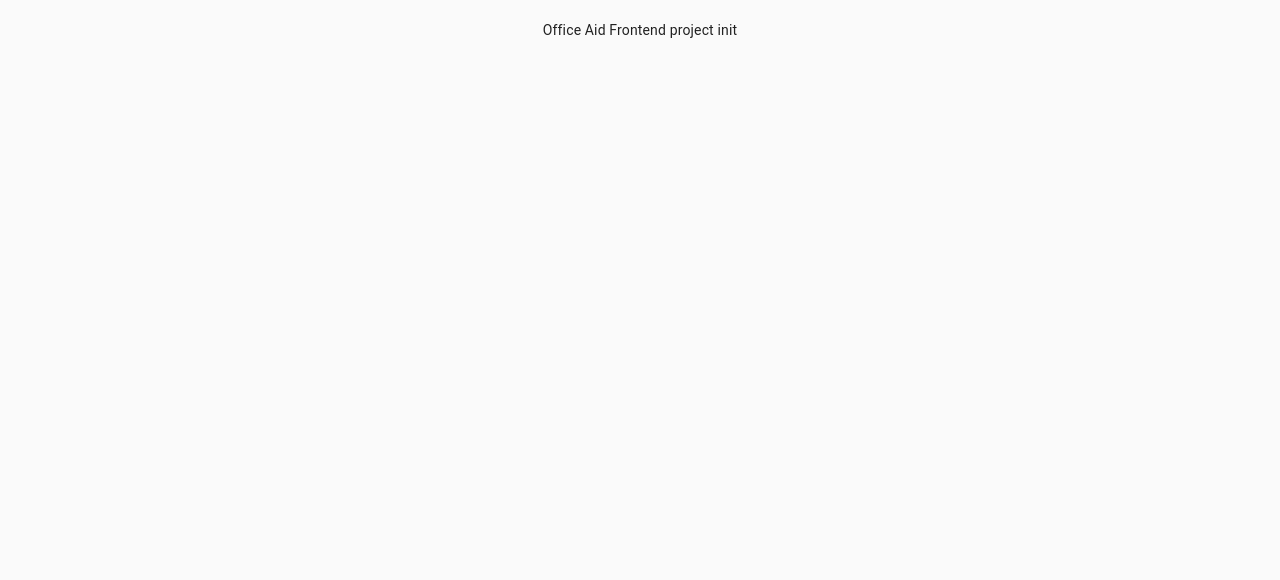
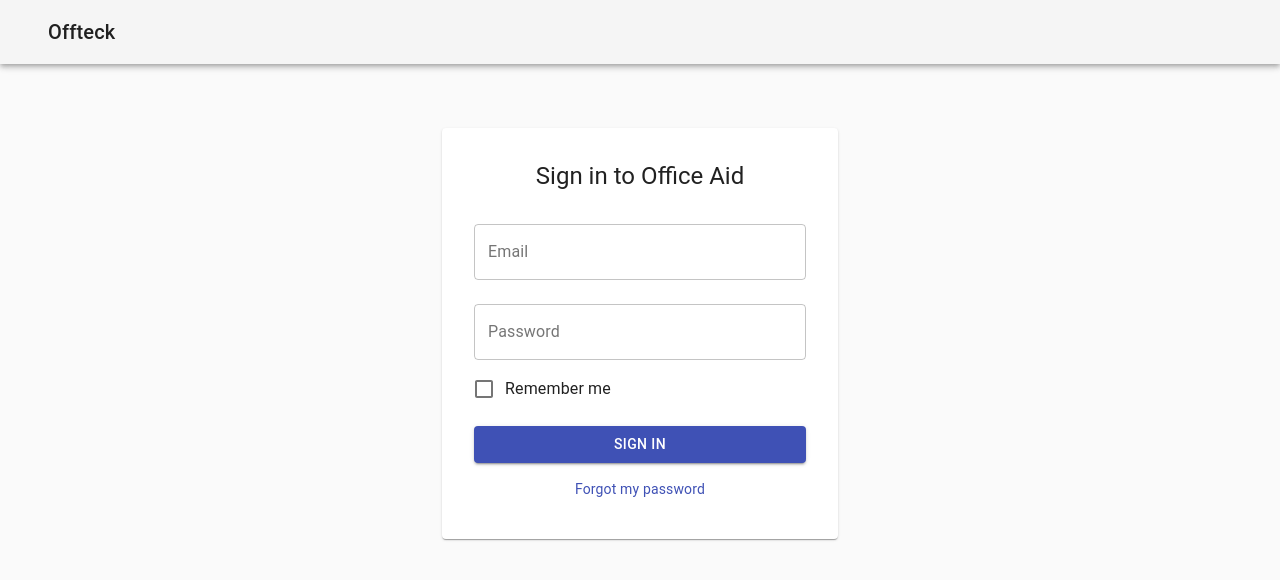
Before and after one commit to you-rick/farmacy-frontend, a React (Create React App) app: page /user/login in a window 1280 px wide. Shown: the top 580 px of the page. Built offline with nearby package versions, Linux system fonts and the light colour scheme.

Commit message:
Add Header component, Redirect from Homepage, Login Form layout with routing

```diff
--- a/src/App.jsx
+++ b/src/App.jsx
@@ -1,12 +1,25 @@
 import React from 'react';
 import './assets/styles/style.scss';
+import {Route, Switch, withRouter, Redirect} from 'react-router-dom';
+import {compose} from "redux";
+import {connect} from "react-redux";
 
-function App() {
+import Header from './components/shared/Header/Header';
+import Login from './components/user/auth/Login/Login';
+import Home from './components/public/Home/Home';
+
+const AppContainer = () => {
   return (
     <div className="App">
-      Office Aid Frontend project init
+        <Header/>
+        <Switch>
+            <Route exact path="/" render={() => <Home/>}/>
+            <Route path="/user/login" render={() => <Login/>}/>
+        </Switch>
     </div>
   );
-}
+};
+
+const App = compose(withRouter, connect(null, {}))(AppContainer);
 
 export default App;
--- a/src/assets/styles/style.scss
+++ b/src/assets/styles/style.scss
@@ -2,6 +2,5 @@
 @import "mixins";
 
 .App {
-  text-align: center;
-  padding: 20px;
+
 }
--- /dev/null
+++ b/src/components/public/Home/Home.jsx
@@ -0,0 +1,9 @@
+import React from 'react';
+import {Redirect} from "react-router-dom";
+
+const Home = () => {
+    return <Redirect to='/user/login'/>
+};
+
+
+export default Home;
--- /dev/null
+++ b/src/components/shared/FormControls/FormControls.jsx
@@ -0,0 +1,45 @@
+import React from 'react';
+import "./FormControls.scss";
+import {TextField, FormControlLabel, Checkbox} from "@material-ui/core";
+
+
+export const renderTextField = ({label, input, meta: {touched, invalid, error}, ...custom}) => (
+    <TextField
+        label={label}
+        placeholder={label}
+        error={touched && invalid}
+        helperText={touched && error}
+        {...input}
+        {...custom}
+    />
+);
+
+
+export const renderSelectField = ({input, label, meta: {touched, error, invalid}, children, ...custom}) => (
+    <TextField select
+               label={label}
+               placeholder={label}
+               error={touched && invalid}
+               helperText={touched && error}
+               {...input}
+               {...custom}
+
+    >
+        {children}
+    </TextField>
+);
+
+export const renderCheckbox = ({input, label}) => (
+    <div>
+        <FormControlLabel
+            control={
+                <Checkbox
+                    checked={!!input.value}
+                    onChange={input.onChange}
+                    color="primary"
+                />
+            }
+            label={label}
+        />
+    </div>
+)
--- /dev/null
+++ b/src/components/shared/FormControls/FormControls.scss
@@ -0,0 +1,34 @@
+.chipCheckboxContainer {
+  width: 100%;
+  display: flex;
+  flex-wrap: wrap;
+}
+
+.chipCheckbox {
+  display: flex;
+  position: relative;
+  margin: 0 5px 5px 0;
+
+
+  label {
+    padding: 0.25rem 0.75rem;
+    border-radius: 20px;
+    border: 1px solid #ccc;
+    cursor: pointer;
+  }
+
+  input {
+    opacity: 0;
+    position: absolute;
+    left: -9999px;
+
+    &:checked + label {
+      border-color: #336699;
+    }
+  }
+}
+
+.chipCheckboxError {
+  margin-top: 10px;
+  color: #f44336;
+}
--- /dev/null
+++ b/src/components/shared/Header/Header.jsx
@@ -0,0 +1,23 @@
+import React from 'react';
+import {AppBar, Container, Grid, Toolbar, Typography} from "@material-ui/core";
+
+const Header = () => {
+    return (
+        <AppBar position="static" color="default">
+            <Toolbar>
+                <Container maxWidth="lg">
+                    <Grid container justify="space-between" alignItems="center">
+                        <Grid item>
+                            <Typography variant="h6">Offteck</Typography>
+                        </Grid>
+                        <Grid item>
+                        </Grid>
+                    </Grid>
+                </Container>
+            </Toolbar>
+        </AppBar>
+    )
+};
+
+
+export default Header;
--- /dev/null
+++ b/src/components/user/auth/Login/Login.jsx
@@ -0,0 +1,76 @@
+import React from "react";
+import {Field, reduxForm} from "redux-form";
+import {renderTextField, renderCheckbox} from "../../../shared/FormControls/FormControls";
+import {Card, CardContent, Box, Container, Button, Grid, Link, Typography} from "@material-ui/core";
+import {NavLink} from "react-router-dom";
+import {connect} from "react-redux";
+import { makeStyles } from '@material-ui/core/styles';
+
+const useStyles = makeStyles({
+  root: {
+    padding: '1rem'
+  }
+});
+
+const LoginForm = () => {
+    const classes = useStyles();
+
+    return (
+        <Box p="4rem 0">
+            <Container maxWidth="xs">
+                <Card className={classes.root}>
+                    <CardContent>
+                        <Box m="0 0 1rem">
+                            <Typography variant="h5" component="h1" align="center" gutterBottom>
+                                Sign in to Office Aid
+                            </Typography>
+                        </Box>
+                        <form>
+                            <Field
+                                name="username"
+                                label="Email"
+                                variant="outlined"
+                                margin="normal"
+                                fullWidth={true}
+                                component={renderTextField}
+                            />
+                            <Field
+                                name="password"
+                                label="Password"
+                                type="password"
+                                variant="outlined"
+                                margin="normal"
+                                fullWidth={true}
+                                component={renderTextField}
+                            />
+                            <Field name="remember-me" component={renderCheckbox} label="Remember me"/>
+                            <Box m="1rem 0 0">
+                                <Button type="submit" fullWidth variant="contained" color="primary">
+                                    Sign In
+                                </Button>
+                            </Box>
+                            <Box m="1rem 0 0">
+                                <Grid container justify="center">
+                                    <Grid item>
+                                        <Link component={NavLink} to="/user/forgot-password"
+                                              variant="body2">{"Forgot my password"}</Link>
+                                    </Grid>
+                                </Grid>
+                            </Box>
+                        </form>
+                    </CardContent>
+                </Card>
+            </Container>
+        </Box>
+    )
+};
+
+
+const LoginReduxForm = reduxForm({form: 'user-login'})(LoginForm);
+
+const Login = () => {
+    return <LoginReduxForm/>
+};
+
+
+export default connect(null, {})(Login);
--- a/src/index.jsx
+++ b/src/index.jsx
@@ -1,12 +1,17 @@
 import React from 'react';
 import ReactDOM from 'react-dom';
 import App from './App';
+import {Provider} from 'react-redux';
+import {ConnectedRouter} from "connected-react-router";
 import CssBaseline from '@material-ui/core/CssBaseline';
+import store, {history} from './store/store';
 
 ReactDOM.render(
-    <>
-        <CssBaseline/>
-        <App/>
-    </>,
+    <Provider store={store}>
+        <ConnectedRouter history={history}>
+            <CssBaseline/>
+            <App/>
+        </ConnectedRouter>
+    </Provider>,
     document.getElementById('root')
 );
--- /dev/null
+++ b/src/store/reducers.js
@@ -0,0 +1,11 @@
+import {combineReducers} from "redux";
+import {connectRouter} from "connected-react-router";
+import {reducer as formReducer} from "redux-form";
+
+const reducersGroup = (history) => combineReducers({
+    router: connectRouter(history),
+    form: formReducer
+});
+
+
+export default reducersGroup;
--- /dev/null
+++ b/src/store/store.js
@@ -0,0 +1,21 @@
+import {applyMiddleware, compose, createStore} from "redux";
+import {routerMiddleware} from "connected-react-router";
+import thunkMiddleware from "redux-thunk";
+import {createBrowserHistory} from "history";
+import reducersGroup from "./reducers";
+
+export const history = createBrowserHistory();
+
+// For Redux Browser Extension
+const composeEnhancers = window.__REDUX_DEVTOOLS_EXTENSION_COMPOSE__ || compose;
+
+const store = createStore(
+    reducersGroup(history),
+    composeEnhancers(applyMiddleware(
+        routerMiddleware(history),
+        thunkMiddleware
+    ))
+);
+window.__store__ = store;
+
+export default store;
```
